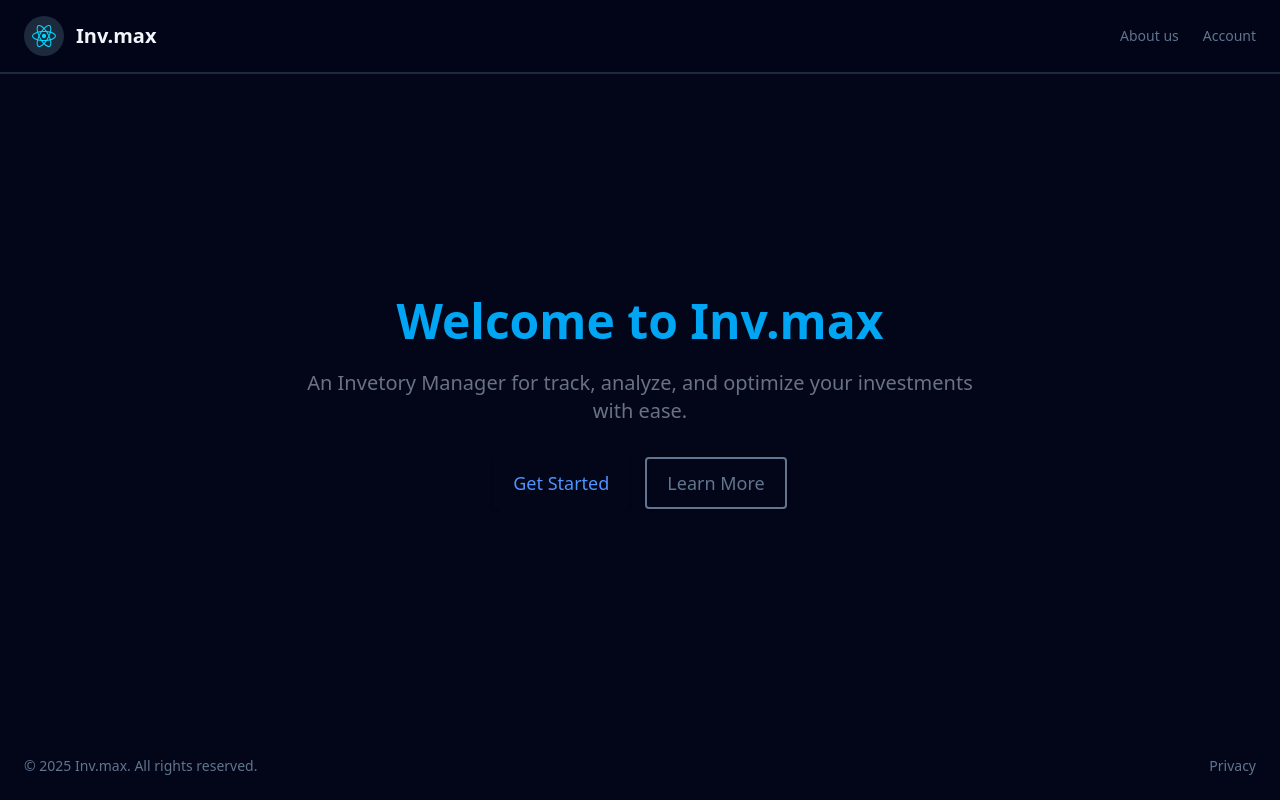
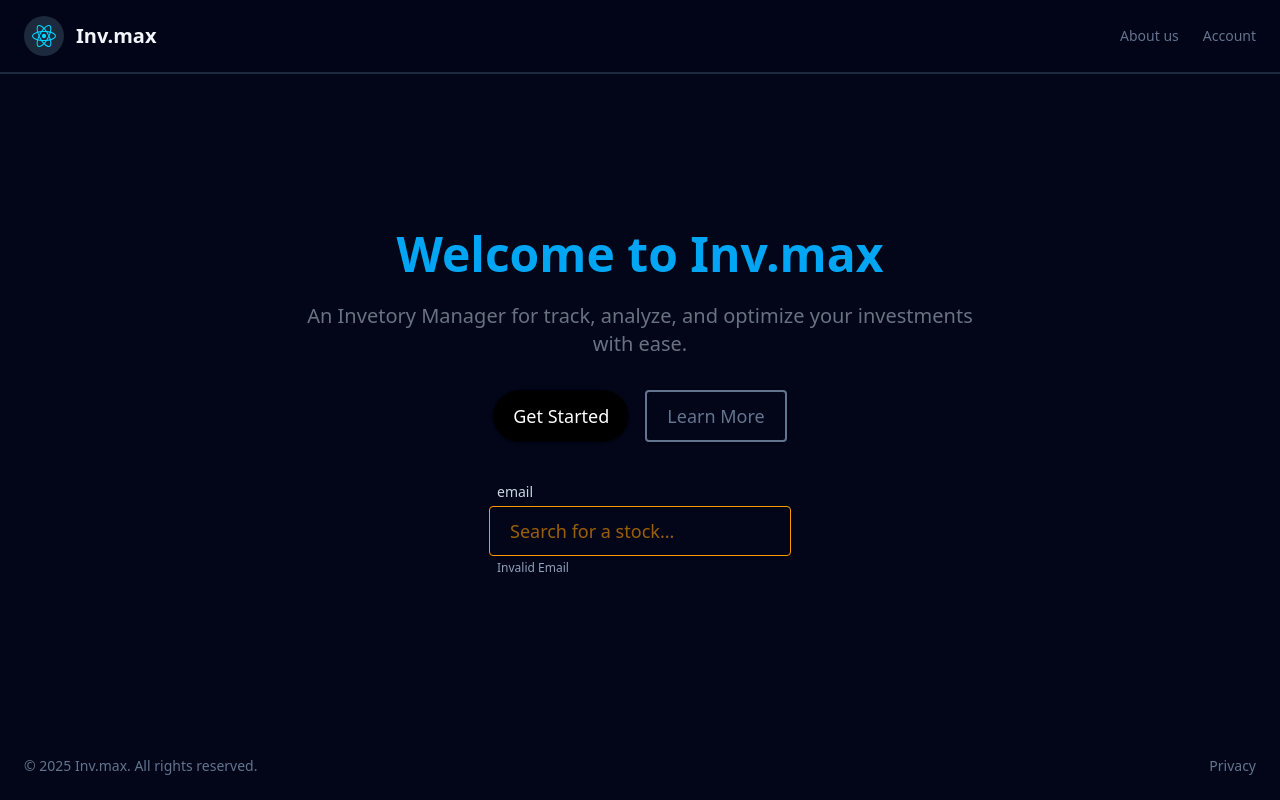
Before and after one commit to issah1554/invomas, a React (Vite) app: page / in a window 1280 px wide. Built offline with nearby package versions, Linux system fonts and the light colour scheme.

Commit message:
TextInput.Components

```diff
--- a/src/components/Buttons.tsx
+++ b/src/components/Buttons.tsx
@@ -6,13 +6,7 @@ interface ButtonProps {
     children: React.ReactNode;
 }
 
-export function Button({
-    color,
-    size,
-    variant = "solid",
-    rounded = "sm",
-    children
-}: ButtonProps) {
+export function Button({ color, size, variant = "solid", rounded = "sm", children}: ButtonProps) {
     // rounded classes
     const roundedClasses = {
         none: "rounded-none",
@@ -84,7 +78,7 @@ export function Button({
             text: "text-light bg-transparent hover:bg-light/10"
         },
         dark: {
-            solid: "bg-dark text-white hover:bg-dark/90",
+            solid: "bg-dark text-white hover:bg-dark/80 hover:border-neutral-900 hover:border-2 hover:text-neutral-500",
             outline: "border-2 border-dark text-dark bg-transparent hover:bg-dark/10",
             text: "text-dark bg-transparent hover:bg-dark/10"
         }
--- a/src/components/TextInput.tsx
+++ b/src/components/TextInput.tsx
@@ -0,0 +1,147 @@
+import React from "react";
+
+interface TextInputProps {
+    label?: string;
+    helperText?: string;
+    color: "primary" | "secondary" | "accent" | "neutral" | "success" | "warning" | "error" | "info" | "light" | "dark";
+    size: "xs" | "sm" | "md" | "lg" | "xl" | "2xl";
+    variant?: "solid" | "outline" | "text";
+    rounded?: "none" | "sm" | "md" | "lg" | "xl" | "full";
+    type?: React.HTMLInputTypeAttribute;
+    placeholder?: string;
+    value?: string;
+    onChange?: React.ChangeEventHandler<HTMLInputElement>;
+    disabled?: boolean;
+    id?: string;
+}
+
+export function TextInput({
+    label,
+    helperText,
+    color,
+    size,
+    variant = "outline",
+    rounded = "sm",
+    type = "text",
+    placeholder,
+    value,
+    onChange,
+    disabled = false,
+    id,
+}: TextInputProps) {
+    const inputId = id ?? React.useId();
+
+    // Rounded classes
+    const roundedClasses = {
+        none: "rounded-none",
+        sm: "rounded",
+        md: "rounded-md",
+        lg: "rounded-lg",
+        xl: "rounded-xl",
+        full: "rounded-full",
+    };
+
+    // Base classes
+    const baseClasses =
+        "font-sans shadow-sm focus:outline-none focus:ring-2 transition disabled:opacity-60 disabled:cursor-not-allowed";
+
+    // Size classes
+    const sizes = {
+        xs: "text-xs px-2 py-1",
+        sm: "text-sm px-3 py-1.5",
+        md: "text-base px-4 py-2",
+        lg: "text-lg px-5 py-2.5",
+        xl: "text-xl px-6 py-3",
+        "2xl": "text-2xl px-7 py-3.5",
+    };
+
+    // Color + variant mapping
+    const colorClasses = {
+        primary: {
+            solid: "bg-primary text-white placeholder-white/70 focus:ring-primary",
+            outline: "bg-transparent border border-primary text-primary placeholder-primary/60 focus:ring-primary",
+            text: "bg-transparent text-primary placeholder-primary/60 focus:ring-primary",
+        },
+        secondary: {
+            solid: "bg-secondary text-white placeholder-white/70 focus:ring-secondary",
+            outline: "bg-transparent border border-secondary text-secondary placeholder-secondary/60 focus:ring-secondary",
+            text: "bg-transparent text-secondary placeholder-secondary/60 focus:ring-secondary",
+        },
+        accent: {
+            solid: "bg-accent text-white placeholder-white/70 focus:ring-accent",
+            outline: "bg-transparent border border-accent text-accent placeholder-accent/60 focus:ring-accent",
+            text: "bg-transparent text-accent placeholder-accent/60 focus:ring-accent",
+        },
+        neutral: {
+            solid: "bg-neutral text-white placeholder-white/70 focus:ring-neutral",
+            outline: "bg-transparent border border-neutral text-neutral placeholder-neutral/60 focus:ring-neutral",
+            text: "bg-transparent text-neutral placeholder-neutral/60 focus:ring-neutral",
+        },
+        success: {
+            solid: "bg-success text-white placeholder-white/70 focus:ring-success",
+            outline: "bg-transparent border border-success text-success placeholder-success/60 focus:ring-success",
+            text: "bg-transparent text-success placeholder-success/60 focus:ring-success",
+        },
+        warning: {
+            solid: "bg-warning text-white placeholder-white/70 focus:ring-warning",
+            outline: "bg-transparent border border-warning text-warning placeholder-warning/60 focus:ring-warning",
+            text: "bg-transparent text-warning placeholder-warning/60 focus:ring-warning",
+        },
+        error: {
+            solid: "bg-error text-white placeholder-white/70 focus:ring-error",
+            outline: "bg-transparent border border-error text-error placeholder-error/60 focus:ring-error",
+            text: "bg-transparent text-error placeholder-error/60 focus:ring-error",
+        },
+        info: {
+            solid: "bg-info text-white placeholder-white/70 focus:ring-info",
+            outline: "bg-transparent border border-info text-info placeholder-info/60 focus:ring-info",
+            text: "bg-transparent text-info placeholder-info/60 focus:ring-info",
+        },
+        light: {
+            solid: "bg-light text-black placeholder-black/50 focus:ring-light",
+            outline: "bg-transparent border border-light text-light placeholder-light/60 focus:ring-light",
+            text: "bg-transparent text-light placeholder-light/60 focus:ring-light",
+        },
+        dark: {
+            solid: "bg-dark text-white placeholder-white/60 focus:ring-dark",
+            outline: "bg-transparent border border-dark text-dark placeholder-dark/60 focus:ring-dark",
+            text: "bg-transparent text-dark placeholder-dark/60 focus:ring-dark",
+        },
+    };
+
+    const variantClasses = colorClasses[color][variant];
+
+    return (
+        <div className="flex flex-col gap-1 items-start text-left ">
+            {label && (
+                <label
+                    htmlFor={inputId}
+                    className="text-sm font-medium text-slate-300 text-left ml-2"
+                >
+                    {label}
+                </label>
+            )}
+
+            <input
+                id={inputId}
+                type={type}
+                className={`${baseClasses} ${roundedClasses[rounded]} ${sizes[size]} ${variantClasses} w-full`}
+                placeholder={placeholder}
+                value={value}
+                onChange={onChange}
+                disabled={disabled}
+                aria-describedby={helperText ? `${inputId}-help` : undefined}
+            />
+
+            {helperText && (
+                <p
+                    id={`${inputId}-help`}
+                    className="text-xs text-slate-400 text-left ml-2"
+                >
+                    {helperText}
+                </p>
+            )}
+        </div>
+
+    );
+}
--- a/src/index.css
+++ b/src/index.css
@@ -60,7 +60,7 @@
   --color-neutral-900: var(--color-slate-900);
   --color-neutral-950: var(--color-slate-950);
   --color-neutral-black: oklch(0% 0.01 260);
-
+  --color-dark: oklch(0% 0.01 260);
   /* === Status Colors === */
   --color-success: oklch(72% 0.194 149);
   --color-warning: oklch(82% 0.154 84);
--- a/src/pages/LandingPage.tsx
+++ b/src/pages/LandingPage.tsx
@@ -1,4 +1,6 @@
 import { Button } from "../components/Buttons";
+import { TextInput } from "../components/TextInput";
+
 export default function LandingPage() {
     return (
         <div className="min-h-screen flex flex-col bg-neutral-950 text-neutral-100">
@@ -33,12 +35,15 @@ export default function LandingPage() {
                     An Invetory Manager for track, analyze, and optimize your investments with ease.
                 </p>
                 <div className="flex gap-4 justify-center">
-                    <Button color="info" size="lg" variant="text" rounded="none">
+                    <Button color="dark" size="lg" variant="solid" rounded="full">
                         Get Started
                     </Button>
                     <Button color="neutral" size="lg" variant="outline">
                         Learn More
                     </Button>
+                </div>
+                <div className="mt-10">
+                    <TextInput  color="accent" size="lg" placeholder="Search for a stock..."  type="email" label="email" helperText="Invalid Email"/>
                 </div>
             </main>
 
```
